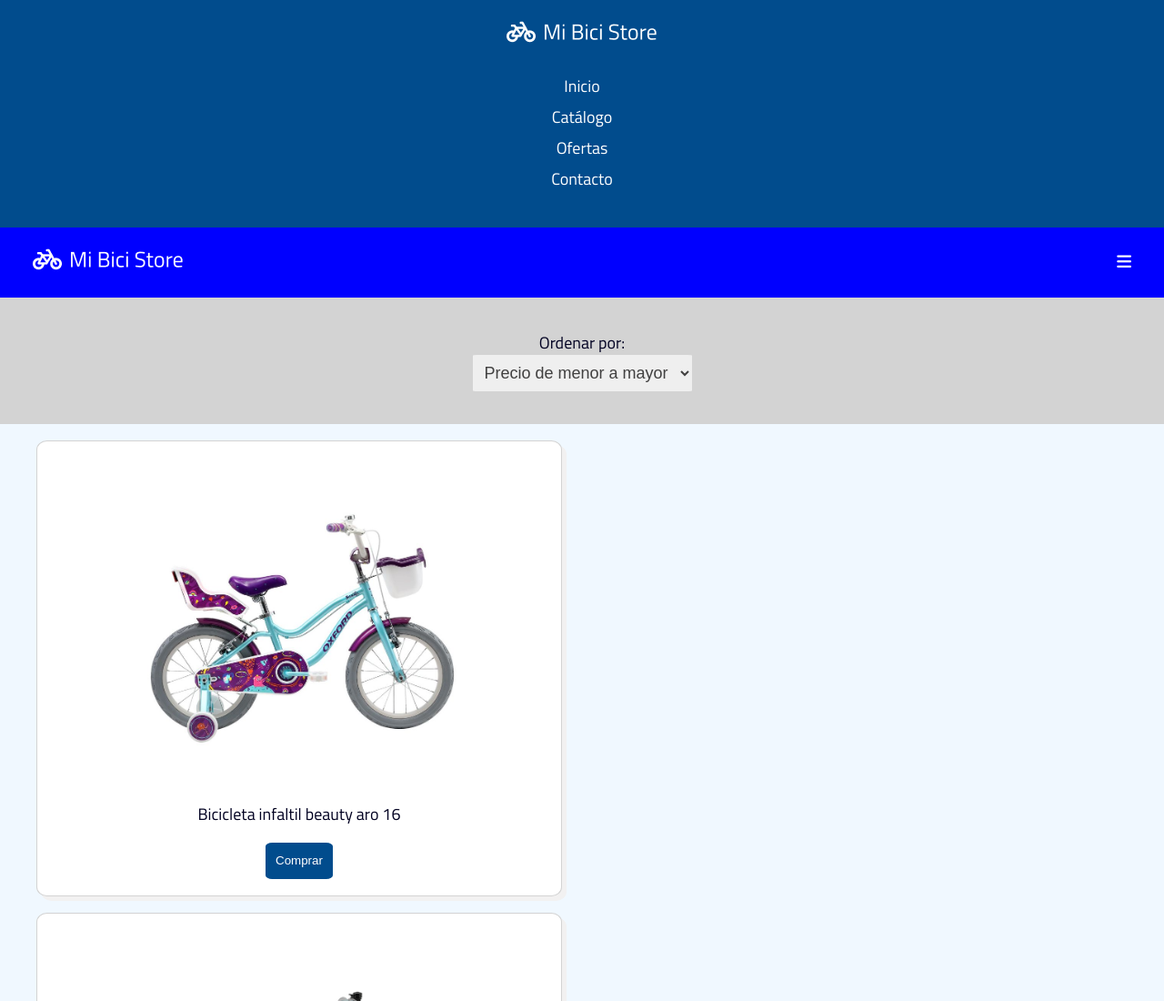
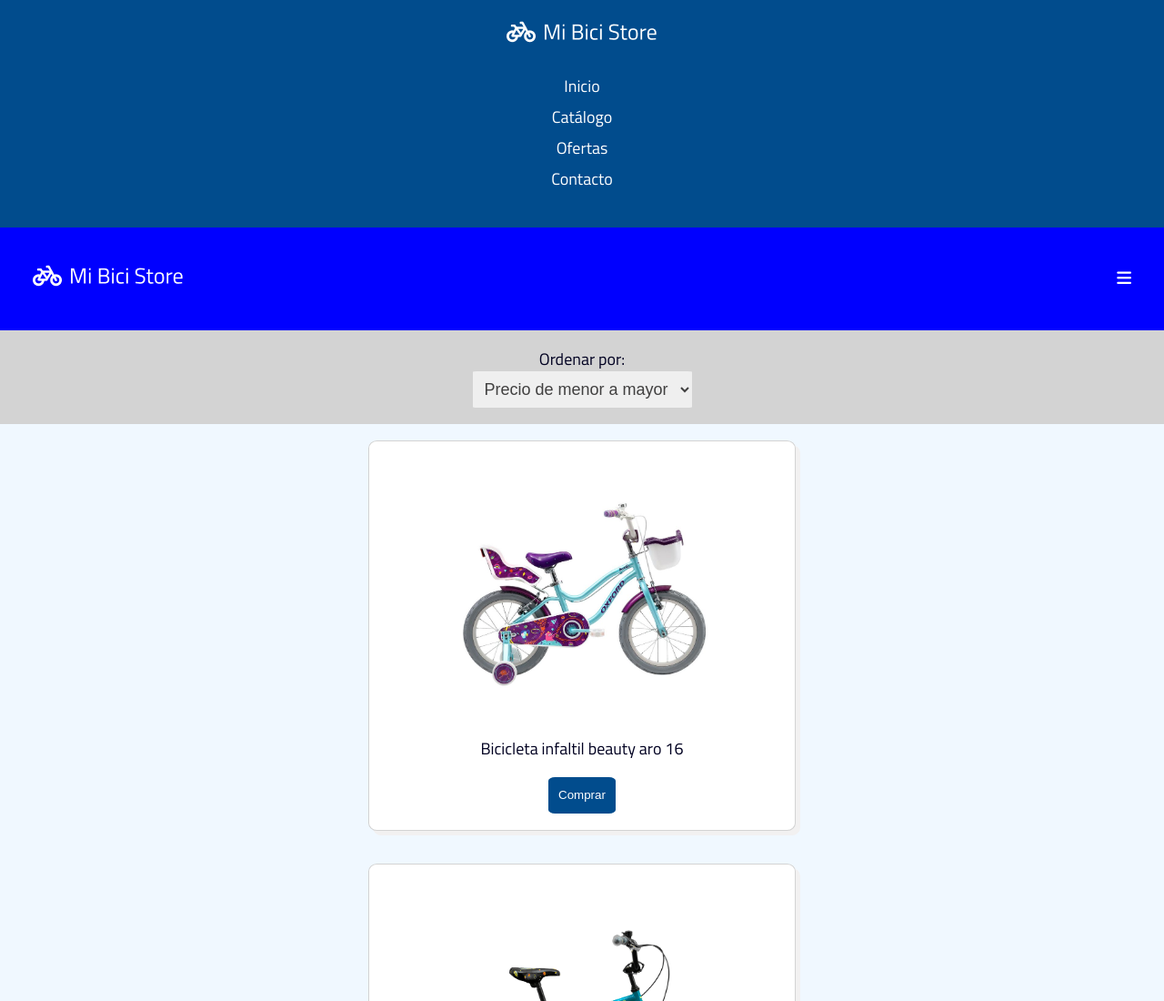
Before and after one commit to mariapazm/desafio_store, a plain HTML site: page index.html in a window 1280 px wide. Shown: the top 1100 px of the page at 91% size. Drawn offline with Linux system fonts and the light colour scheme.

Commit message:
Se creo grilla versión móvil

```diff
--- a/assets/styles.css
+++ b/assets/styles.css
@@ -8,7 +8,15 @@ body {
 }
 
 .grid_container {
+    display: grid;
     grid-template-columns: 1fr;
+    grid-template-rows: auto auto auto auto auto;
+    grid-template-areas:
+    "nav"
+    "hamgurguesa"
+    "aside"
+    "main"
+    "footer";
 }
 
 nav {
@@ -43,7 +51,7 @@ padding: 0;
     color: #fff;
     display: flex;
     justify-content: space-between;
-    padding: 1em 2em 1em 2em;
+    padding: 2em 2em 2em 2em;
 
 }
 
@@ -52,7 +60,7 @@ form {
     flex-direction: column;
     align-items: center;
     text-align: center;
-    padding: 2em;
+    padding: 1em;
     background-color: lightgray;
 }
 
@@ -65,16 +73,24 @@ form {
     color: rgb(65, 64, 64);
 }
 
+main {
+    display: flex;
+    flex-direction: column;
+    flex-wrap: wrap;
+    justify-content: center;
+    align-items: center;
+}
+
 .bici {
-    width: 30em;
-    height: 20em;
+    width: 24em;
+    height: 16em;
     object-fit: scale-down;
     background-color: white;
 
 }
 
 figure {
-    width: 30em;
+    width: 24em;
     display: flex;
     flex-direction: column;
     align-items: center;
--- a/index.html
+++ b/index.html
@@ -21,10 +21,10 @@
                 <li class="pestanas">Contacto</li>
             </ul>
         </nav>
-        <div class="hamburguesa">
+        <section class="hamburguesa">
             <div><img  src="assets/img/logo_bici_blanco.png" alt=""></div>
             <i class="fa-solid fa-bars"></i>
-        </div>
+        </section>
         <aside>
             <form action="">
                 <label for="">Ordenar por:</label>
@@ -35,7 +35,6 @@
                     <option value="">Mayor descuento</option>
                 </select>
             </form>
-
         </aside>
         <main>
             <figure>
```
